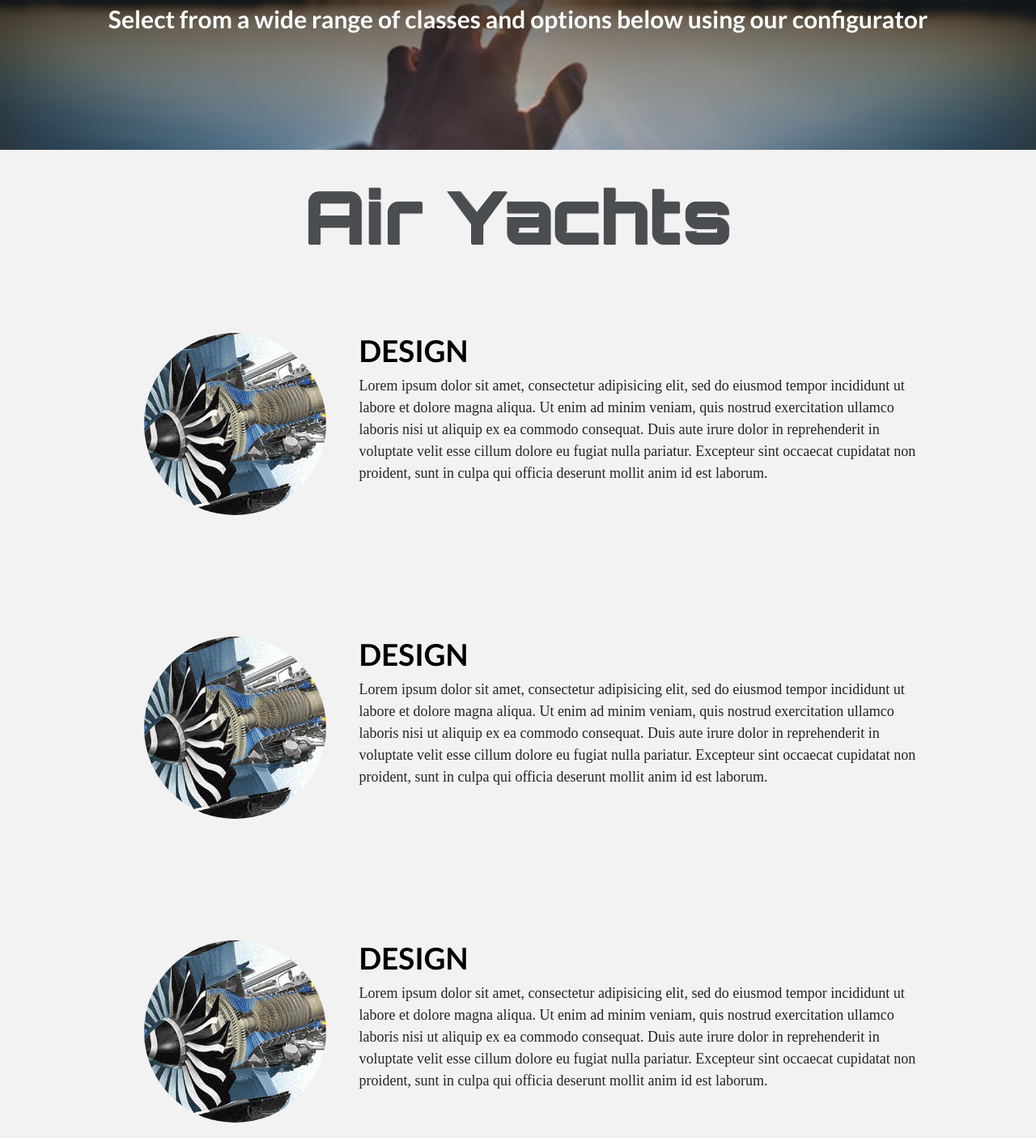
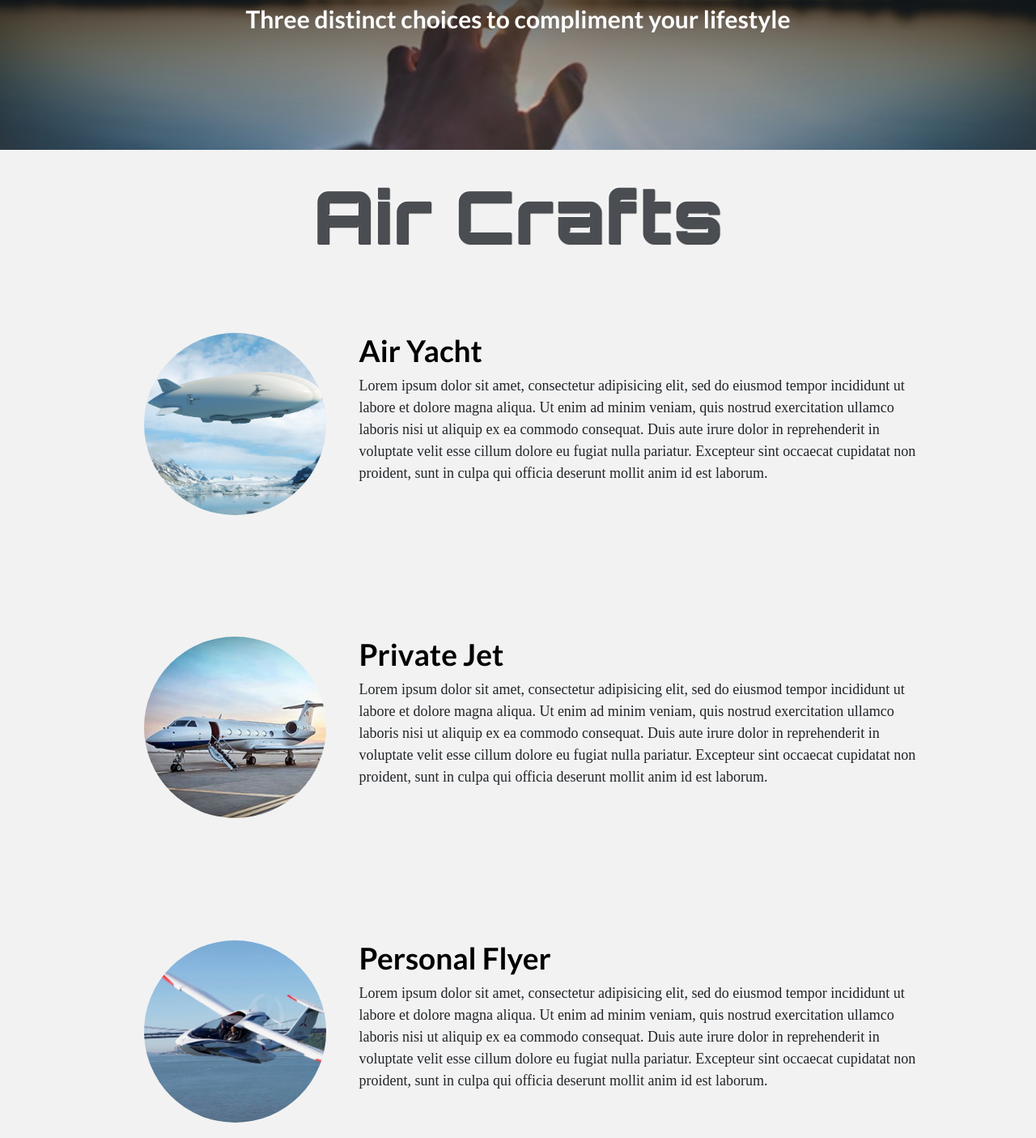
Before and after one commit to jsfern774/Assignment-4---Four-Page-Website, a plain HTML site: page page2/index.html in a window 1280 px wide. Shown: the part 215-1620 px from the top of the page at 81% size. Drawn offline with nearby package versions, Linux system fonts and the light colour scheme.

Commit message:
Final.
Tweaked styles and uploaded new images

```diff
--- a/css/styles.css
+++ b/css/styles.css
@@ -281,12 +281,6 @@ NAVIGATION MOBILE STYLES
     display: none;
 }
 
-/* .mobile-nav .logo-container {
-    display: inline-block;
-    margin-left: -4px;
-    width: calc(100% - 80px)
-} */
-
 .mobile-nav button {
     background: transparent;
     border: none;
@@ -413,14 +407,6 @@ footer {
 
 }
 
-/* .col-12 {
-  	height: 200px;
-}
-
-.row {
-  	height: 200px;
-} */
-
 footer .logo {
     margin-bottom: 20px;
 }
@@ -462,7 +448,7 @@ footer a:hover, a:focus, a:active {
 }
 
 footer .desktop-nav {
-    height: 450px;
+    height: 150px;
     padding-left: 10%;
     padding-right: 10%;
 }
@@ -511,11 +497,6 @@ HERO STYLES
         url("../img/airship.jpg");
     background-position: center;
 }
-
-/* .mobile-nav .hero-button {
-    margin-right: 45%;
-    text-decoration: none;
-} */
 
 .mobile-nav .hero-text-container {
     margin-bottom: calc(72vh - 180px);
@@ -778,6 +759,7 @@ TEAM STYLES
 
 .mobile-nav .team-card {
     width: 95%;
+    max-height: 500px;
     margin-bottom: 5%;
     display: inline-block;
     text-align: center;
@@ -791,7 +773,7 @@ TEAM STYLES
 }
 
 .mobile-nav .team-container {
-    height: 1900px;
+    height: 1700px;
     padding-top: 20px;
     text-align: center;
   	background: #F2F2F2;
@@ -993,6 +975,7 @@ textarea {
 .mobile-nav textarea {
 	width: 95%;
 	margin-left: 0%;
+  height: 170px;
 }
 
 textarea:focus {
--- a/page2/index.html
+++ b/page2/index.html
@@ -9,7 +9,7 @@
         <link rel="stylesheet" href="../css/styles.css">
         <link href="https://fonts.googleapis.com/css?family=Lato" rel="stylesheet">
 
-        <title>Fly With AVIX</title>
+        <title>Products</title>
 
     </head>
 
@@ -64,7 +64,7 @@
     <div class= "product-int-container">
 
         <div class="history-text-container">
-            <h3 class="aligncenter">Select from a wide range of classes and options below using our configurator</h3>
+            <h3 class="aligncenter">Three distinct choices to compliment your lifestyle</h3>
         </div>
 
     </div>
@@ -76,27 +76,27 @@
         <div class="product-container">
 
             <div class="product-text-container">
-                <h2 class="aligncenter">Air Yachts</h2>
+                <h2 class="aligncenter">Air Crafts</h2>
             </div>
 
           	<div class="product-text-container-l">
                 <div>
 
           		      <div class="product-card">
-                        <img class="float-left image-circle" src="../img/jet.gif">
-                        <h3>DESIGN</h3>
+                        <img class="float-left image-circle" src="../img/ship.jpg">
+                        <h3>Air Yacht</h3>
                         <p>Lorem ipsum dolor sit amet, consectetur adipisicing elit, sed do eiusmod tempor incididunt ut labore et dolore magna aliqua. Ut enim ad minim veniam, quis nostrud exercitation ullamco laboris nisi ut aliquip ex ea commodo consequat. Duis aute irure dolor in reprehenderit in voluptate velit esse cillum dolore eu fugiat nulla pariatur. Excepteur sint occaecat cupidatat non proident, sunt in culpa qui officia deserunt mollit anim id est laborum.</p>
              	      </div>
 
                     <div class="product-card">
-                        <img class="float-left image-circle" src="../img/jet.gif">
-                        <h3>DESIGN</h3>
+                        <img class="float-left image-circle" src="../img/jet.jpg">
+                        <h3>Private Jet</h3>
                         <p>Lorem ipsum dolor sit amet, consectetur adipisicing elit, sed do eiusmod tempor incididunt ut labore et dolore magna aliqua. Ut enim ad minim veniam, quis nostrud exercitation ullamco laboris nisi ut aliquip ex ea commodo consequat. Duis aute irure dolor in reprehenderit in voluptate velit esse cillum dolore eu fugiat nulla pariatur. Excepteur sint occaecat cupidatat non proident, sunt in culpa qui officia deserunt mollit anim id est laborum.</p>
             	      </div>
 
                     <div class="product-card">
-                        <img class="float-left image-circle" src="../img/jet.gif">
-                        <h3>DESIGN</h3>
+                        <img class="float-left image-circle" src="../img/personalp.jpg">
+                        <h3>Personal Flyer</h3>
                         <p>Lorem ipsum dolor sit amet, consectetur adipisicing elit, sed do eiusmod tempor incididunt ut labore et dolore magna aliqua. Ut enim ad minim veniam, quis nostrud exercitation ullamco laboris nisi ut aliquip ex ea commodo consequat. Duis aute irure dolor in reprehenderit in voluptate velit esse cillum dolore eu fugiat nulla pariatur. Excepteur sint occaecat cupidatat non proident, sunt in culpa qui officia deserunt mollit anim id est laborum.</p>
                     </div>
 
@@ -112,26 +112,26 @@
         <div class="product-container">
 
             <div class="product-text-container">
-                <h2>Air Yachts</h2>
+                <h2>Air Crafts</h2>
             </div>
 
             <div>
 
                 <div class="product-card">
-                    <img class="image-circle" src="../img/blue.jpg">
-                    <h3>DESIGN</h3>
+                    <img class="image-circle" src="../img/ship.jpg">
+                    <h3>Air Yacht</h3>
                     <p>Lorem ipsum dolor sit amet, consectetur adipisicing elit, sed do eiusmod tempor incididunt ut labore et dolore magna aliqua. Ut enim ad minim veniam, quis nostrud exercitation ullamco laboris nisi ut aliquip ex ea commodo consequat. Duis aute irure dolor in reprehenderit in voluptate velit esse cillum dolore eu fugiat nulla pariatur. Excepteur sint occaecat cupidatat non proident, sunt in culpa qui officia deserunt mollit anim id est laborum.</p>
                 </div>
 
                 <div class="product-card">
-                    <img class="image-circle" src="../img/blue.jpg">
-                    <h3>DESIGN</h3>
+                    <img class="image-circle" src="../img/jet.jpg">
+                    <h3>Private Jet</h3>
                     <p>Lorem ipsum dolor sit amet, consectetur adipisicing elit, sed do eiusmod tempor incididunt ut labore et dolore magna aliqua. Ut enim ad minim veniam, quis nostrud exercitation ullamco laboris nisi ut aliquip ex ea commodo consequat. Duis aute irure dolor in reprehenderit in voluptate velit esse cillum dolore eu fugiat nulla pariatur. Excepteur sint occaecat cupidatat non proident, sunt in culpa qui officia deserunt mollit anim id est laborum.</p>
                 </div>
 
                 <div class="product-card">
-                    <img class="image-circle" src="../img/blue.jpg">
-                    <h3>DESIGN</h3>
+                    <img class="image-circle" src="../img/personalp.jpg">
+                    <h3>Personal Flyer</h3>
                     <p>Lorem ipsum dolor sit amet, consectetur adipisicing elit, sed do eiusmod tempor incididunt ut labore et dolore magna aliqua. Ut enim ad minim veniam, quis nostrud exercitation ullamco laboris nisi ut aliquip ex ea commodo consequat. Duis aute irure dolor in reprehenderit in voluptate velit esse cillum dolore eu fugiat nulla pariatur. Excepteur sint occaecat cupidatat non proident, sunt in culpa qui officia deserunt mollit anim id est laborum.</p>
                 </div>
 
```
Also changed, not shown: page1/index.html (+8 -8 lines), img/Space-world.png (deleted), img/blue.jpg (deleted), img/craft.jpg (deleted), img/jet.gif (deleted), img/jet.jpg (added), img/personalp.jpg (added), img/ship.jpg (added), img/sil1.jpg (added), img/sil2.jpg (added), img/sil3.jpg (added), 2 other files.
